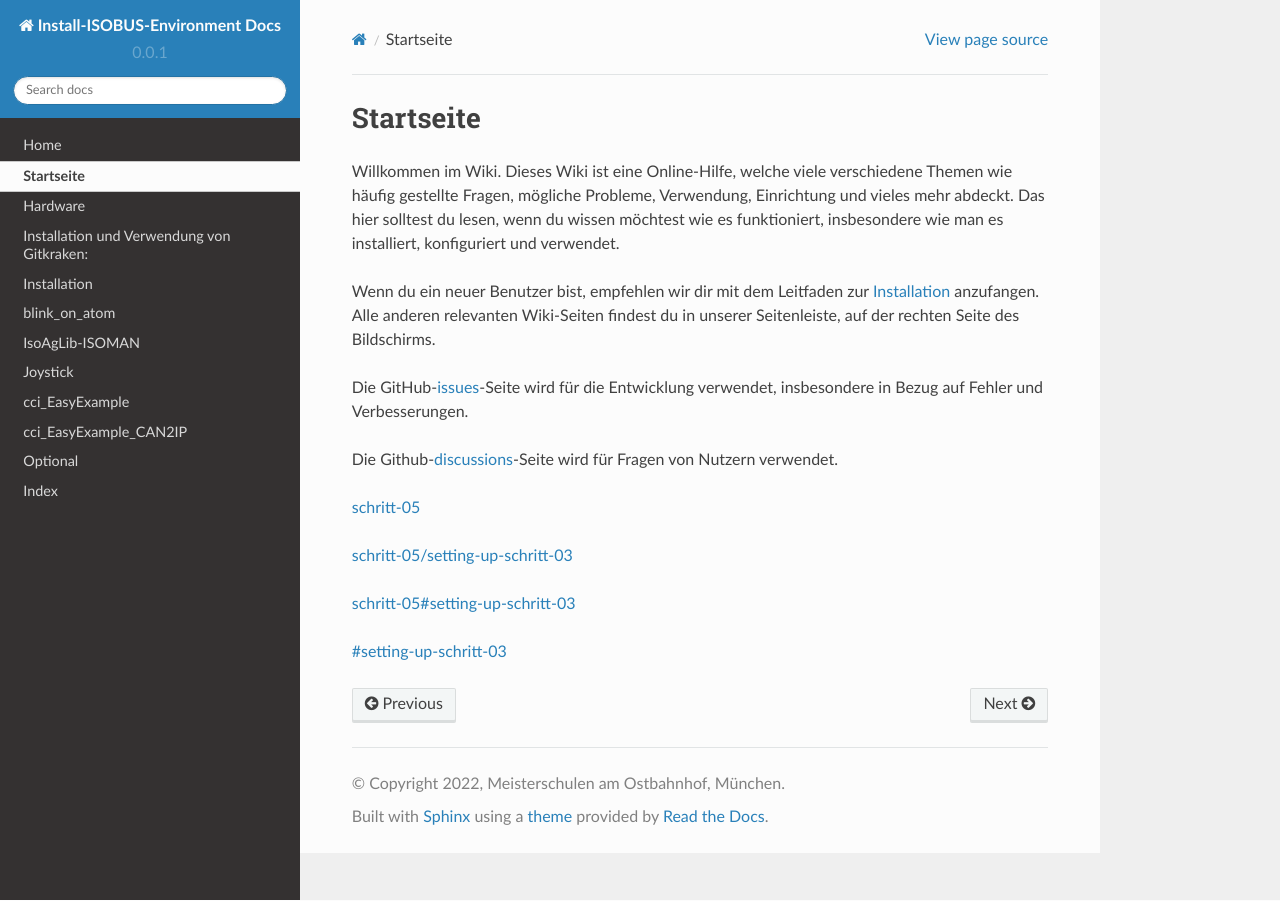
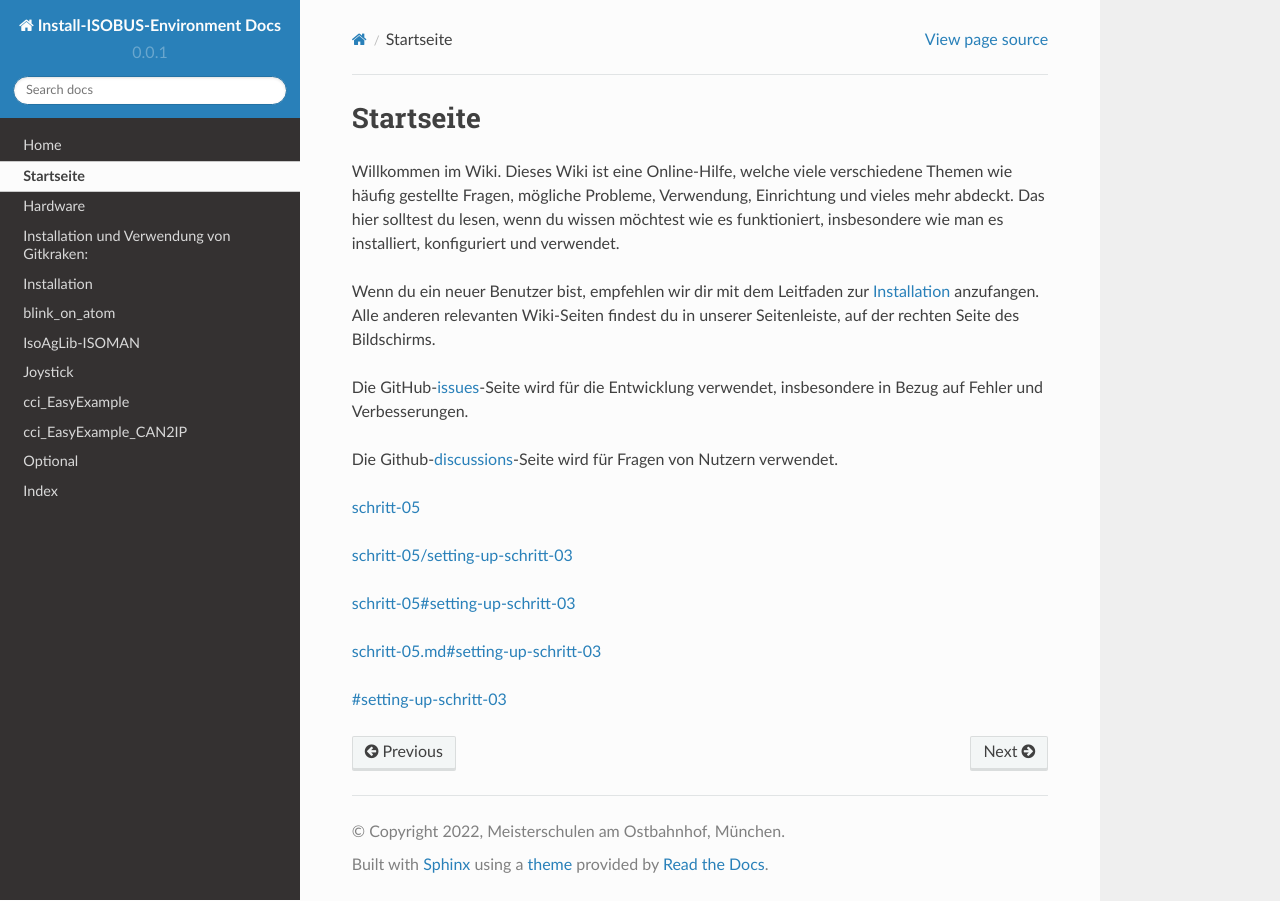
Before and after one commit to franz-ms-muc/Install-ISOBUS-Environment-docs, a Sphinx documentation site: the page built from docs/Home.md, in a window 1280 px wide. Built offline with Sphinx 7.4.7 and the Read the Docs theme 2.0.0, drawn with Linux system fonts in a browser that asks for light colours.

Commit message:
Update Home.md

```diff
--- a/docs/Home.md
+++ b/docs/Home.md
@@ -14,4 +14,6 @@ Die Github-[discussions](https://github.com/Meisterschulen-am-Ostbahnhof-Munchen
 
 [schritt-05#setting-up-schritt-03](Setting-up#setting-up-schritt-03)
 
+[schritt-05.md#setting-up-schritt-03](Setting-up.md#setting-up-schritt-03)
+
 [#setting-up-schritt-03](#setting-up-schritt-03)
```
